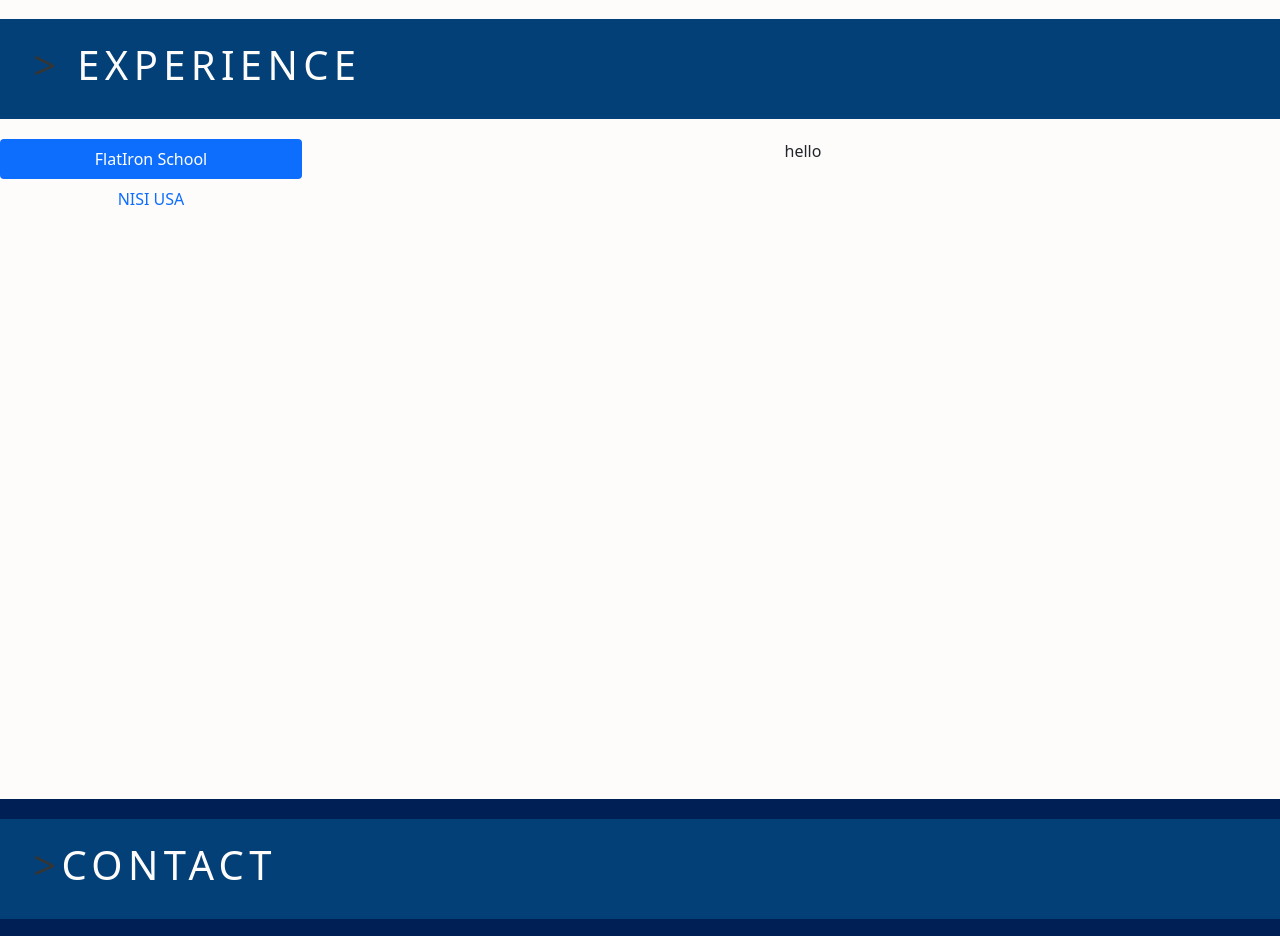
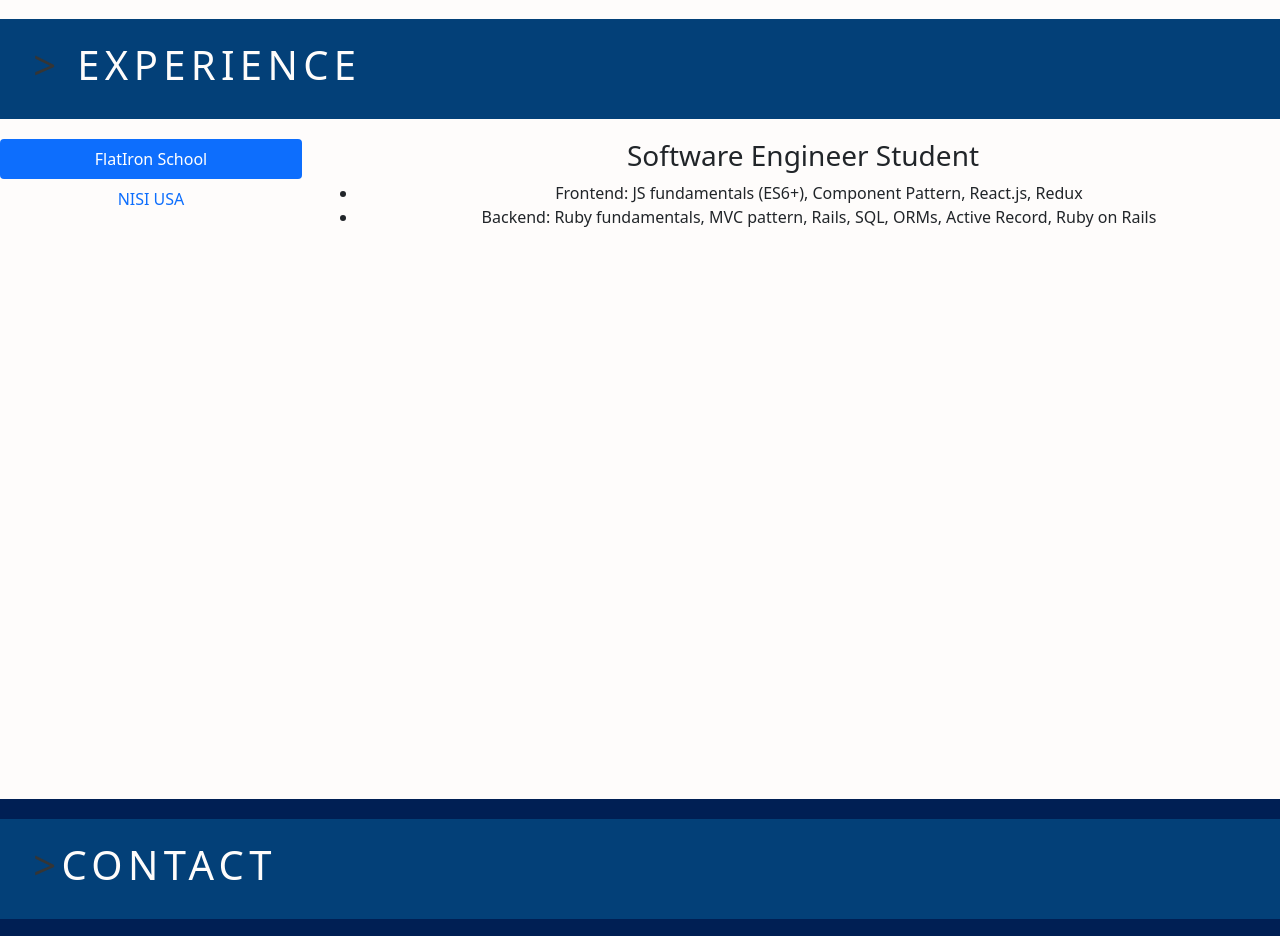
Before and after one commit to LupitaLee/portfolio, a React (Create React App) app: page /contact in a window 1280 px wide. Shown: the part 3720-4656 px from the top of the page. Built offline with nearby package versions, Linux system fonts and the light colour scheme.

Commit message:
add ul and li to flatiron school

```diff
--- a/src/components/Experience/Experience.jsx
+++ b/src/components/Experience/Experience.jsx
@@ -1,6 +1,8 @@
 import React from 'react'
 import "./Experience.css"
 import { Nav, Col, Tab, Row,} from 'react-bootstrap'
+
+import FlatironSchool from '../FlatironSchool'
 
 
 
@@ -30,8 +32,8 @@ const Experience = () => {
                     <Tab.Content>
                         <Tab.Pane eventKey="first">
 
-                            hello
-                        {/* <Sonnet /> */}
+                        <FlatironSchool />
+
                         </Tab.Pane>
                         <Tab.Pane eventKey="second">
                         {/* <Sonnet /> */}
--- a/src/components/FlatironSchool.jsx
+++ b/src/components/FlatironSchool.jsx
@@ -4,11 +4,13 @@ const FlatironSchool = () => {
     return (
         <div id="flatironschool">
             <h3> Software Engineer Student </h3>
-            <p>
-            • Frontend: JS fundamentals (ES6+), Component Pattern, React.js, Redux
-• Backend: Ruby fundamentals, MVC pattern, Rails, SQL, ORMs, Active Record, Ruby on Rails
 
-            </p>
+            <ul>
+                <li>Frontend: JS fundamentals (ES6+), Component Pattern, React.js, Redux</li>
+                <li> Backend: Ruby fundamentals, MVC pattern, Rails, SQL, ORMs, Active Record, Ruby on Rails</li>
+
+            </ul>
+
         </div>
     )
 }
```
